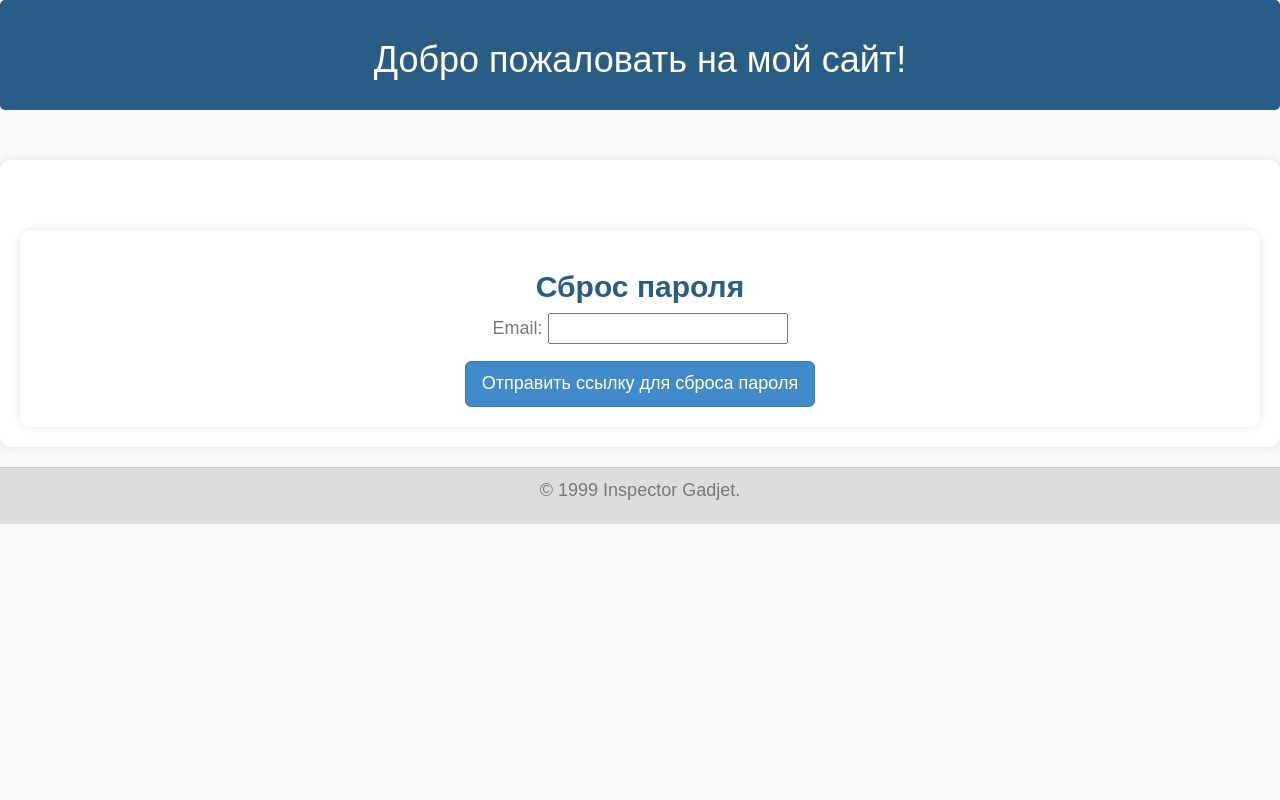
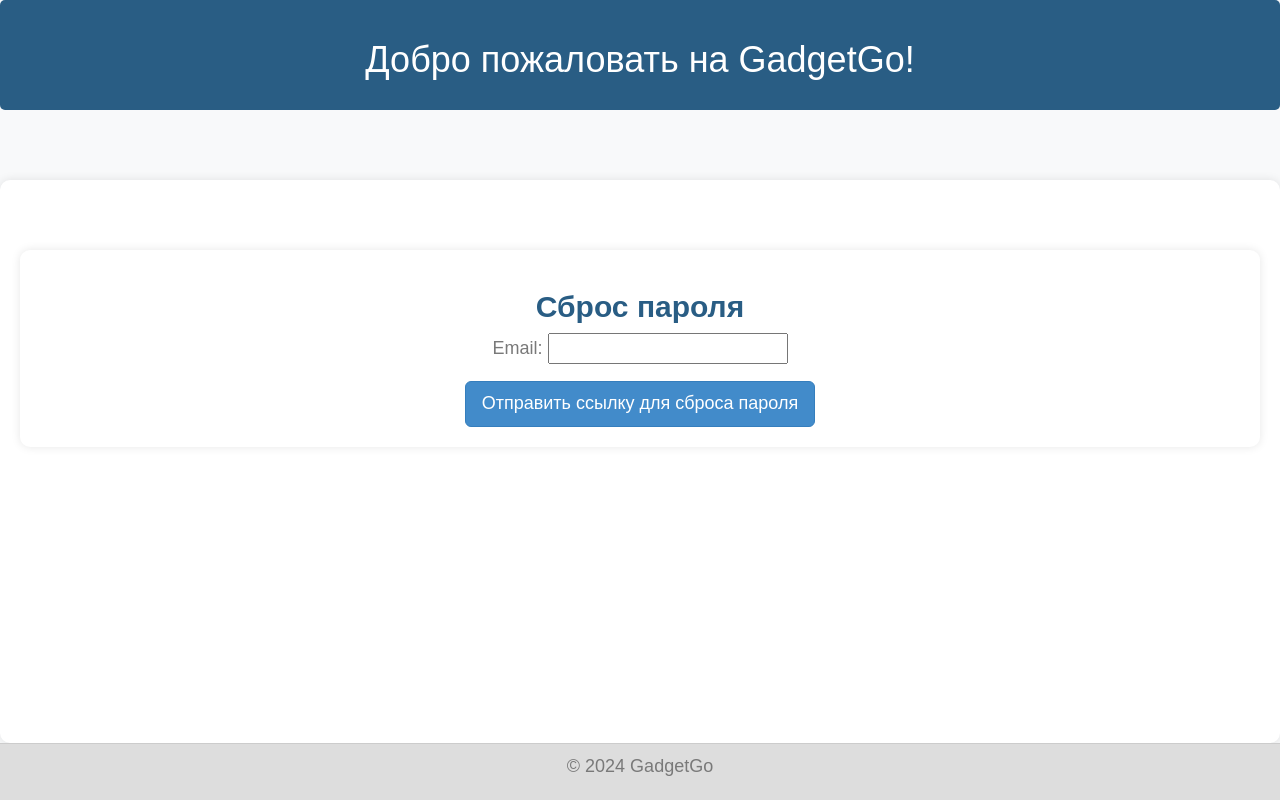
Before and after one commit to daring667/gadgetgo, a Django app: page /password_reset/ in a window 1280 px wide. Run offline with Django 3.2, Linux system fonts and the light colour scheme; some libraries are stand-ins or nearby versions.

Commit message:
Доделал немного фронта для страниц восстановления пароля

```diff
--- a/templates/base.html
+++ b/templates/base.html
@@ -72,7 +72,7 @@
 
     <header class="header black-bg">
         <a href="{% url 'index' %}" class="home_icon" style="float:left"><i class="fa fa-home fa-4x" aria-hidden="true"></i></a>
-        <a href="{% url 'index' %}" class="logo"><b>Дипломная работа</b></a>
+        <a href="{% url 'index' %}" class="logo"><b>GadgetGo</b></a>
         <div class="right_div">
             <div class="nav notify-row" id="top_menu">
                 {% product_notifications retailer_id=request.user.retailer_user.retailer.id as p_n %}
--- a/templates/base_generic.html
+++ b/templates/base_generic.html
@@ -4,7 +4,7 @@
 <head>
     <meta charset="UTF-8">
     <meta name="viewport" content="width=device-width, initial-scale=1.0">
-    <title>{% block title %}Мой сайт{% endblock %}</title>
+    <title>{% block title %}GadgetGo{% endblock %}</title>
 
     <!-- Bootstrap core CSS -->
     <link href="{% static 'css/bootstrap.css' %}" rel="stylesheet">
@@ -15,10 +15,18 @@
     <link href="{% static 'css/style-responsive.css' %}" rel="stylesheet">
 
     <style>
+        html, body {
+            height: 100%;
+            margin: 0;
+        }
+
         body {
             font-family: Arial, sans-serif;
             background-color: #f8f9fa;
+            display: flex;
+            flex-direction: column;
         }
+
         header {
             background-color: #295D84;
             color: white;
@@ -27,35 +35,41 @@
             border-radius: 5px;
             margin-bottom: 20px;
         }
+
         footer {
             text-align: center;
             padding: 10px;
             background-color: #ddd;
-            margin-top: 20px;
+            margin-top: auto;
             font-size: smaller;
             border-top: 1px solid #ccc;
         }
+
         .main-container {
             margin-top: 50px;
             padding: 20px;
             background: white;
             border-radius: 10px;
-            box-shadow: 0 0 10px rgba(0,0,0,0.1);
+            box-shadow: 0 0 10px rgba(0, 0, 0, 0.1);
+            flex: 1;
         }
+
         .heading-text {
             color: #295D84;
             text-align: center;
             font-weight: bold;
         }
+
         p {
             text-align: center;
             font-size: 18px;
         }
     </style>
+
 </head>
 <body>
     <header>
-        <h1>Добро пожаловать на мой сайт!</h1>
+        <h1>Добро пожаловать на GadgetGo!</h1>
     </header>
 
     <main class="main-container text-center">
@@ -65,7 +79,7 @@
     </main>
 
     <footer>
-        <p>© 1999 Inspector Gadjet.</p>
+        <p>© 2024 GadgetGo</p>
     </footer>
 </body>
 </html>
```
Also changed, not shown: db.sqlite3.
